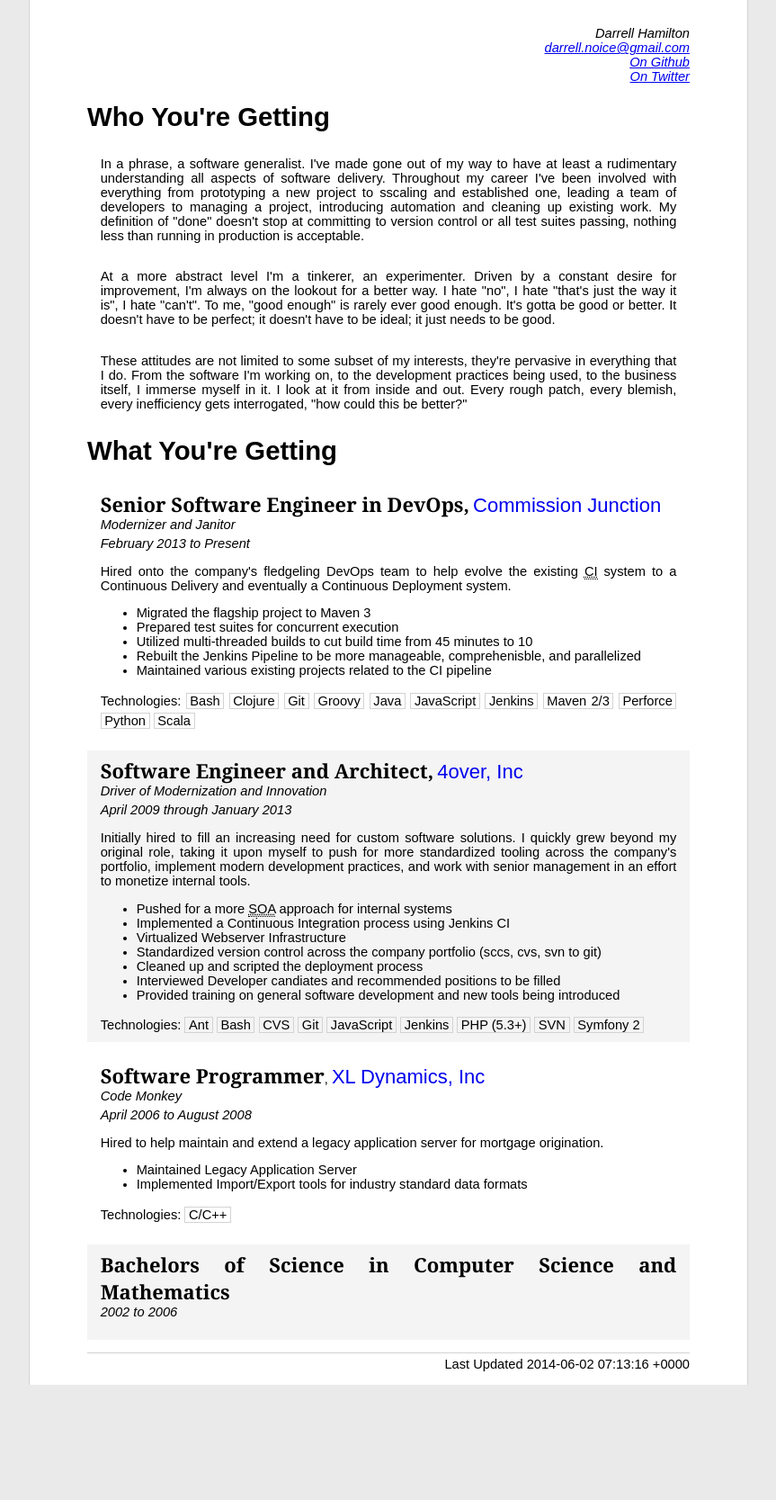
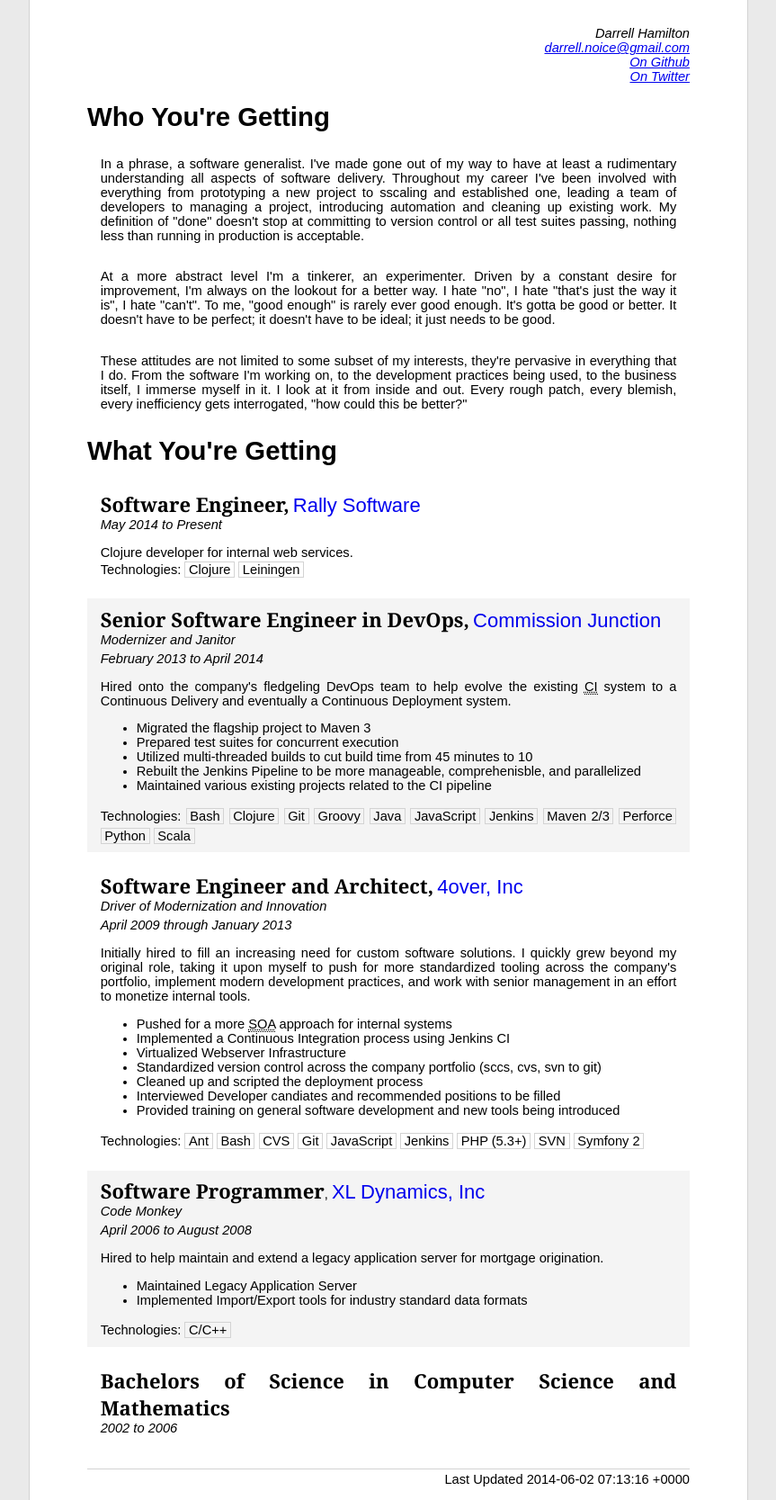
Before and after one commit to zeroem/zeroem.github.io, a Jekyll site: the page built from resume/index.html, in a window 1280 px wide. Shown: the whole page at 90% size, without its empty margins (208-1071 px from the left). Built offline with Jekyll 4.4.1, drawn with Linux system fonts in a browser that asks for light colours; before the commit the page ends 1539 px from its top, so only the background shows below that.

Commit message:
updating the resume

```diff
--- a/css/resume.css
+++ b/css/resume.css
@@ -15,7 +15,7 @@
   width: 800px;
   margin: 0 auto;
   padding: 2em 5% 1em;
-  background-color: #FFF;
+  background-color: white;
   border-left: 1px solid lightgray;
   border-right: 1px solid lightgray;
 }
--- a/resume/index.html
+++ b/resume/index.html
@@ -46,6 +46,29 @@
         <article class="position">
           <header>
             <div>
+              <span class="title">Software Engineer,</span>
+              <span class="company">
+                <a href="http://www.rallydev.com/">Rally Software</a>
+              </span>
+            </div>
+            <div class="duration">
+              May 2014 to Present
+            </div>
+          </header>
+          <div class="summary">
+            Clojure developer for internal web services.
+          </div>
+          <div class="tech">
+            Technologies:
+            <ul>
+              <li>Clojure</li>
+              <li>Leiningen</li>
+            </ul>
+          </div>
+        </article>
+        <article class="position">
+          <header>
+            <div>
               <span class="title">Senior Software Engineer in DevOps,</span>
               <span class="company">
                 <a href="https://www.cj.com/">Commission Junction</a>
@@ -53,7 +76,7 @@
             </div>
             <div class="tagline">Modernizer and Janitor</div>
             <div class="duration">
-              February 2013 to Present
+              February 2013 to April 2014
             </div>
           </header>
           <div class="summary">
@@ -68,8 +91,7 @@
               <li>Prepared test suites for concurrent execution</li>
               <li>Utilized multi-threaded builds to cut build time from 45 minutes to 10</li>
               <li>Rebuilt the Jenkins Pipeline to be more manageable, comprehenisble, and parallelized</li>
-              <li>Maintained various existing projects related to the CI pipeline
-              </li>
+              <li>Maintained various existing projects related to the CI pipeline</li>
             </ul>
             <div class="tech">
               Technologies:
```
